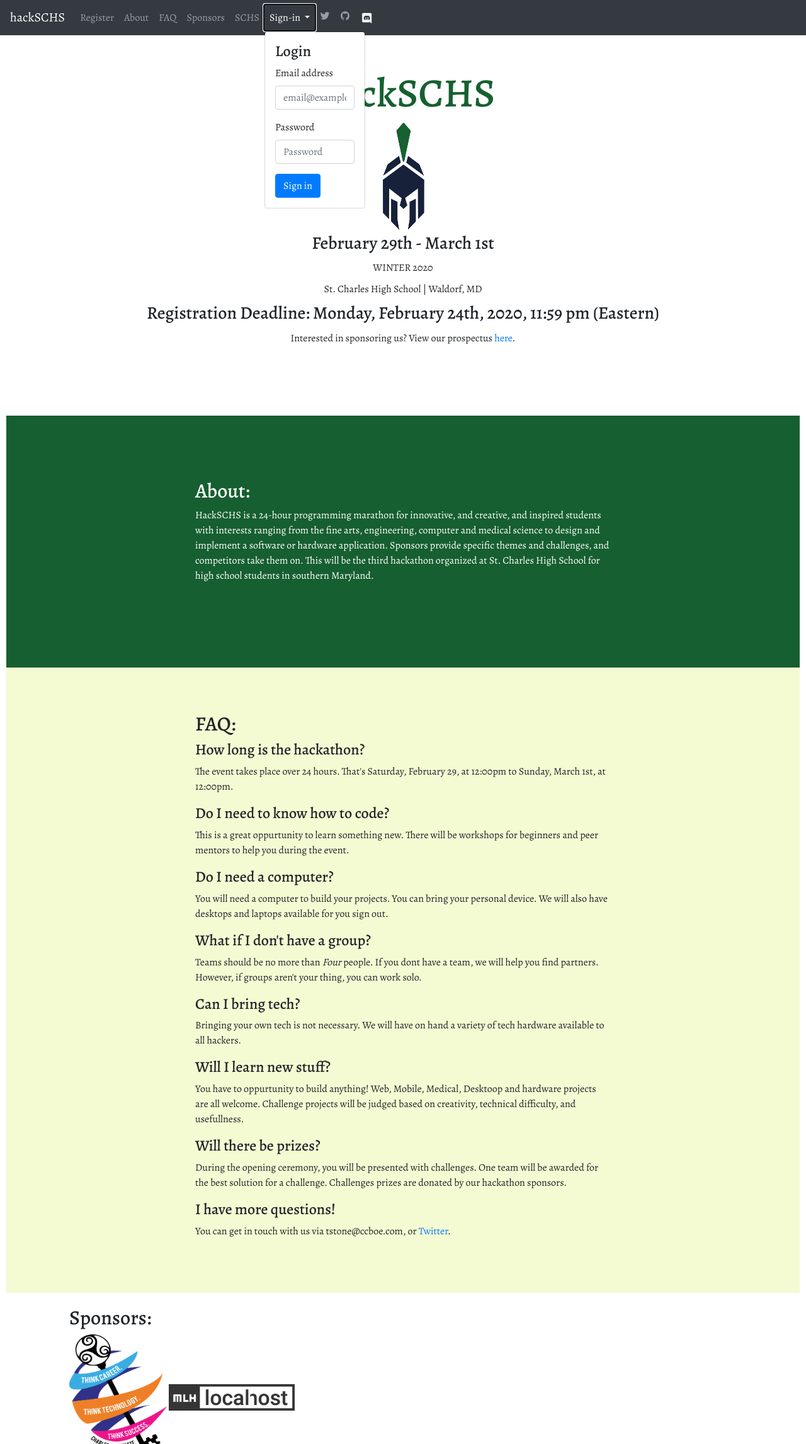
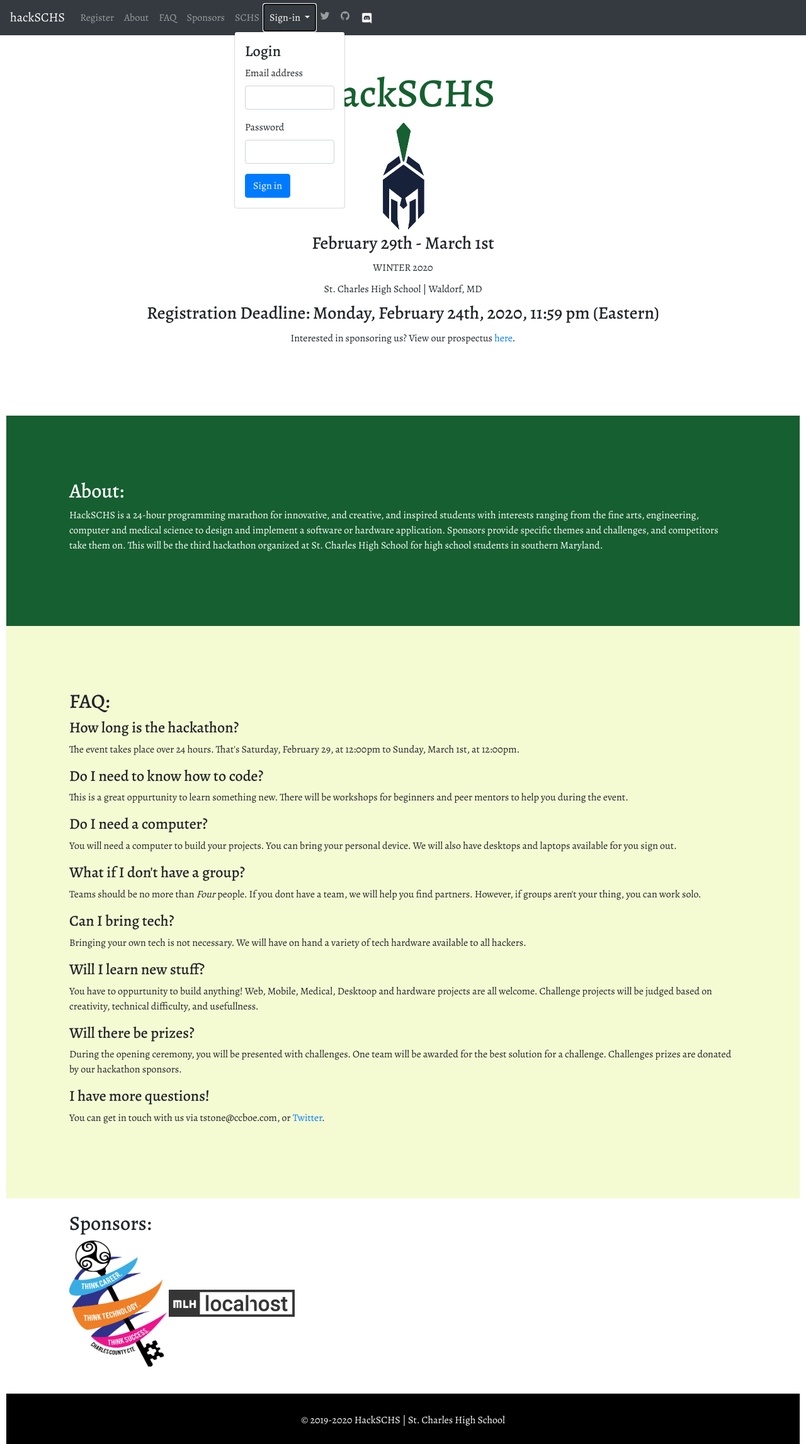
Before and after one commit to Tmstone/hackSCHS, a Flask app: page / in a window 1280 px wide, after a click on "Sign-in". Shown: the top 2293 px of the page at 63% size. Run offline with Flask 2, Linux system fonts and the light colour scheme; some libraries are stand-ins or nearby versions.

Commit message:
updated responsive design on home page

```diff
--- a/static/style.css
+++ b/static/style.css
@@ -2,6 +2,12 @@
 * {
     border: 1px solid red;
 }*/
+@media only screen and (max-width: 768px) {
+    /* For mobile phones: */
+    [class*="col-"] {
+      width: 100%;
+    }
+  }
 body {
     padding: 10px;
     font-family: 'Alegreya', serif;
@@ -29,13 +35,15 @@ body {
         margin: 10px;
     }
 #about {
-    height: 400px;
-    padding: 100px 300px;
+    /*height: 450px; */
+    /* padding: 100px 300px; */
+    padding: 100px;
     color: #fff;
     background-color: #165F30;
 }
 #faq {
-    padding: 70px 300px;
+    /* padding: 70px 300px; */
+    padding: 100px;
     background-color: #F4FAD2;
 }
 #sponsors {
@@ -43,7 +51,6 @@ body {
     padding: 20px 100px;
 }
 #smedia {
-    /* margin: 100% auto; */
     height: 100px;
     margin-top: 10px;
     padding: 30px 0 10px 0;
--- a/templates/index.html
+++ b/templates/index.html
@@ -53,7 +53,7 @@
                             </a>
                             <!--div class="dropdown-menu" aria-labelledby="navbarDropdown"-->
 
-                                <form class="dropdown-menu p-3" action="/login" method="post">
+                                <form class="dropdown-menu mx-sm-n5 p-3" action="/login" method="post">
                                     <h4>Login</h4>
                                     <!--add validation-->
                                     {% with messages = get_flashed_messages() %}
@@ -65,11 +65,11 @@
                                     {% endwith %}
                                     <div class="form-group">
                                         <label for="exampleDropdownFormEmail2">Email address</label>
-                                        <input type="email" class="form-control" name="email" id="exampleDropdownFormEmail2" placeholder="email@example.com">
+                                        <input type="email" class="form-control" name="email" id="exampleDropdownFormEmail2">
                                     </div>
                                     <div class="form-group">
                                         <label for="exampleDropdownFormPassword2">Password</label>
-                                        <input type="password" class="form-control" name="password" id="exampleDropdownFormPassword2" placeholder="Password">
+                                        <input type="password" class="form-control" name="password" id="exampleDropdownFormPassword2">
                                     </div>
                                     <button type="submit" class="btn btn-primary">Sign in</button>
                                 </form>
```
